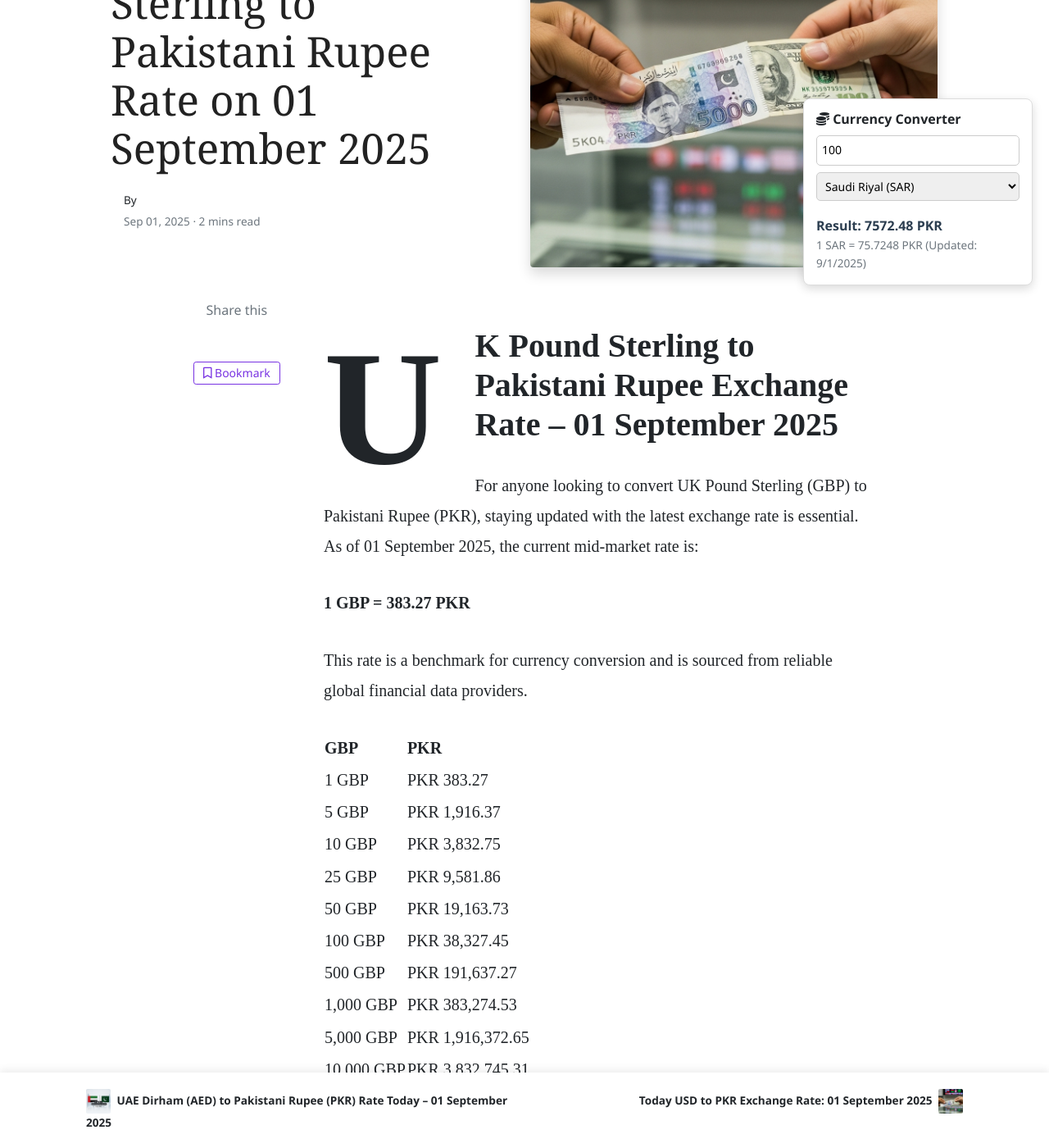
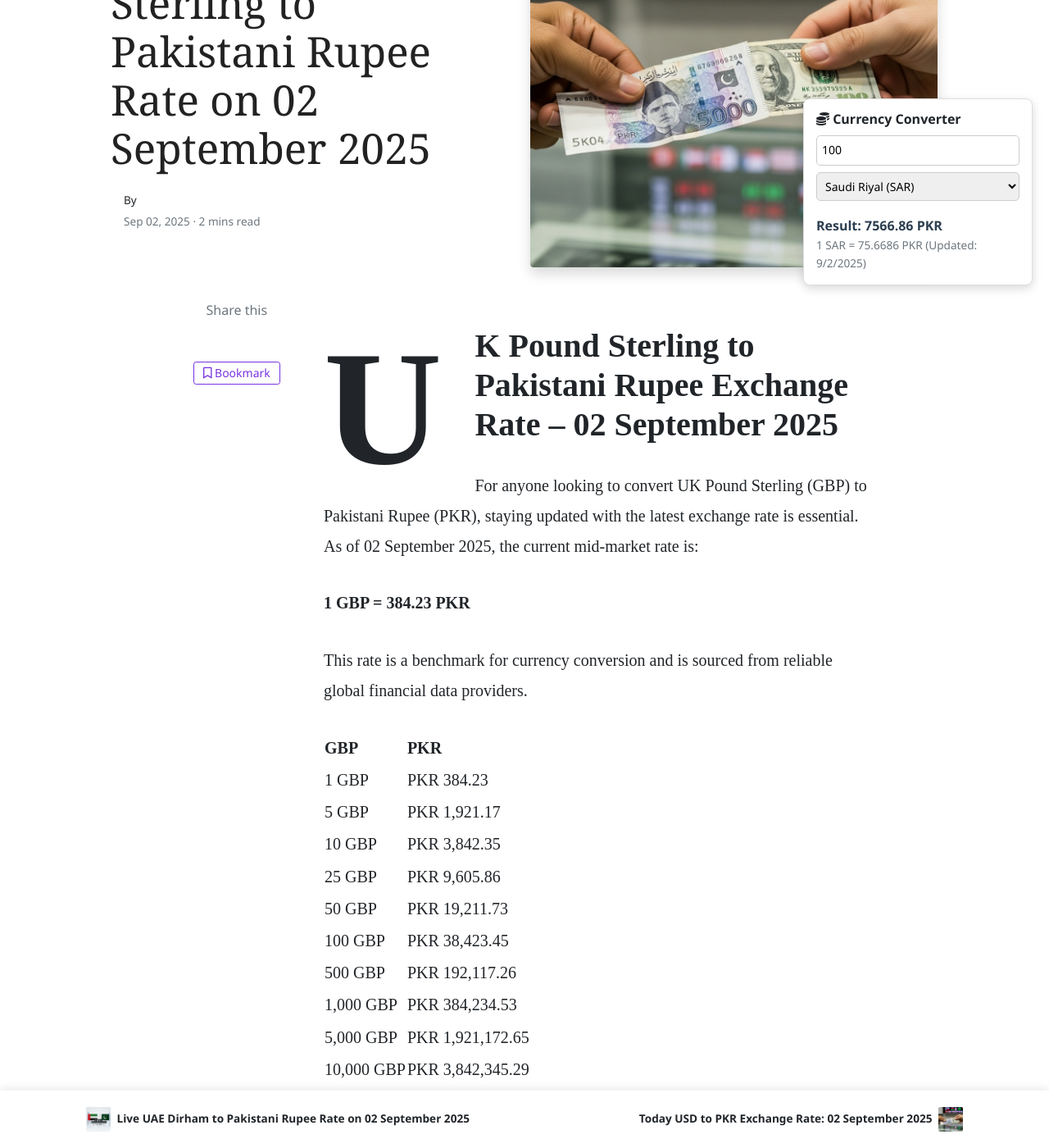
Before and after one commit to mlcom/mlcom.github.io, a Jekyll site: the page built from _posts/2025-09-02-today-uk-pound-sterling-to-pkr-exchange-rate-september-2025-prices-updated-gbp-to-pkr.md, in a window 1280 px wide and 1400 px high, scrolled down 295 px. Shown: the whole window at 82% size. Built offline with Jekyll 4.4.1, drawn with Linux system fonts in a browser that asks for light colours; nearby versions of some CDN libraries; comment, search, counter and statistics services are not loaded; some of the changed text lies outside the part shown.

Commit message:
Automated: Update currency rates and generate daily posts

```diff
--- a/_posts/2025-09-01-today-saudi-riyal-to-pkr-exchange-rate-september-2025-prices-updated-sar-to-pkr.md
+++ b/_posts/2025-09-02-today-saudi-riyal-to-pkr-exchange-rate-september-2025-prices-updated-sar-to-pkr.md
@@ -1,32 +1,32 @@
 ---
 layout: post
-title:  'Live Saudi Riyal to Pakistani Rupee Rate on 01 September 2025'
+title:  'Today SAR to PKR Exchange Rate: 02 September 2025'
 author: jane
 categories: [ sar-to-pkr ]
 image: assets/images/sar-to-pkr-rate-today.jpg
 tags: ['SAR to PKR', 'Saudi Riyal to Pakistani Rupee', 'today riyal rate in pakistan', 'saudi riyal rate', 'open market riyal rate']
 ---
 
-# Saudi Riyal to Pakistani Rupee Exchange Rate – 01 September 2025
+# Saudi Riyal to Pakistani Rupee Exchange Rate – 02 September 2025
 
-For anyone looking to convert Saudi Riyal (SAR) to Pakistani Rupee (PKR), staying updated with the latest exchange rate is essential. As of 01 September 2025, the current mid-market rate is:
+For anyone looking to convert Saudi Riyal (SAR) to Pakistani Rupee (PKR), staying updated with the latest exchange rate is essential. As of 02 September 2025, the current mid-market rate is:
 
-**1 SAR = 75.72 PKR**
+**1 SAR = 75.67 PKR**
 
 This rate is a benchmark for currency conversion and is sourced from reliable global financial data providers.
 
 | SAR | PKR |
 | --- | --- |
-| 1 SAR | PKR 75.72 |
-| 5 SAR | PKR 378.62 |
-| 10 SAR | PKR 757.25 |
-| 25 SAR | PKR 1,893.12 |
-| 50 SAR | PKR 3,786.24 |
-| 100 SAR | PKR 7,572.48 |
-| 500 SAR | PKR 37,862.41 |
-| 1,000 SAR | PKR 75,724.83 |
-| 5,000 SAR | PKR 378,624.13 |
-| 10,000 SAR | PKR 757,248.27 |
+| 1 SAR | PKR 75.67 |
+| 5 SAR | PKR 378.34 |
+| 10 SAR | PKR 756.69 |
+| 25 SAR | PKR 1,891.71 |
+| 50 SAR | PKR 3,783.43 |
+| 100 SAR | PKR 7,566.86 |
+| 500 SAR | PKR 37,834.29 |
+| 1,000 SAR | PKR 75,668.59 |
+| 5,000 SAR | PKR 378,342.93 |
+| 10,000 SAR | PKR 756,685.87 |
 
 
 ## Understanding Exchange Rate Fluctuations
--- a/_posts/2025-09-01-today-uae-dirham-to-pkr-exchange-rate-september-2025-prices-updated-aed-to-pkr.md
+++ b/_posts/2025-09-02-today-uae-dirham-to-pkr-exchange-rate-september-2025-prices-updated-aed-to-pkr.md
@@ -1,32 +1,32 @@
 ---
 layout: post
-title:  'UAE Dirham (AED) to Pakistani Rupee (PKR) Rate Today – 01 September 2025'
+title:  'Live UAE Dirham to Pakistani Rupee Rate on 02 September 2025'
 author: jane
 categories: [ aed-to-pkr ]
 image: assets/images/aed-to-pkr-rate-today.jpg
 tags: ['AED to PKR', 'UAE Dirham to Pakistani Rupee', 'dubai dirham to pkr', 'dirham rate in pakistan today', 'uae exchange rate pakistan']
 ---
 
-# UAE Dirham to Pakistani Rupee Exchange Rate – 01 September 2025
+# UAE Dirham to Pakistani Rupee Exchange Rate – 02 September 2025
 
-For anyone looking to convert UAE Dirham (AED) to Pakistani Rupee (PKR), staying updated with the latest exchange rate is essential. As of 01 September 2025, the current mid-market rate is:
+For anyone looking to convert UAE Dirham (AED) to Pakistani Rupee (PKR), staying updated with the latest exchange rate is essential. As of 02 September 2025, the current mid-market rate is:
 
-**1 AED = 77.32 PKR**
+**1 AED = 77.27 PKR**
 
 This rate is a benchmark for currency conversion and is sourced from reliable global financial data providers.
 
 | AED | PKR |
 | --- | --- |
-| 1 AED | PKR 77.32 |
-| 5 AED | PKR 386.61 |
-| 10 AED | PKR 773.23 |
-| 25 AED | PKR 1,933.07 |
-| 50 AED | PKR 3,866.14 |
-| 100 AED | PKR 7,732.28 |
-| 500 AED | PKR 38,661.42 |
-| 1,000 AED | PKR 77,322.83 |
-| 5,000 AED | PKR 386,614.16 |
-| 10,000 AED | PKR 773,228.32 |
+| 1 AED | PKR 77.27 |
+| 5 AED | PKR 386.33 |
+| 10 AED | PKR 772.65 |
+| 25 AED | PKR 1,931.64 |
+| 50 AED | PKR 3,863.27 |
+| 100 AED | PKR 7,726.54 |
+| 500 AED | PKR 38,632.70 |
+| 1,000 AED | PKR 77,265.41 |
+| 5,000 AED | PKR 386,327.03 |
+| 10,000 AED | PKR 772,654.05 |
 
 
 ## Understanding Exchange Rate Fluctuations
--- a/_posts/2025-09-01-today-uk-pound-sterling-to-pkr-exchange-rate-september-2025-prices-updated-gbp-to-pkr.md
+++ b/_posts/2025-09-02-today-uk-pound-sterling-to-pkr-exchange-rate-september-2025-prices-updated-gbp-to-pkr.md
@@ -1,32 +1,32 @@
 ---
 layout: post
-title:  'Live UK Pound Sterling to Pakistani Rupee Rate on 01 September 2025'
+title:  'Live UK Pound Sterling to Pakistani Rupee Rate on 02 September 2025'
 author: john
 categories: [ gbp-to-pkr ]
 image: assets/images/usd-to-pkr-rate-today.jpg
 tags: ['GBP to PKR', 'UK Pound to Pakistani Rupee', 'pound rate in pakistan', 'great britain pound to pkr', 'uk to pakistan money transfer']
 ---
 
-# UK Pound Sterling to Pakistani Rupee Exchange Rate – 01 September 2025
+# UK Pound Sterling to Pakistani Rupee Exchange Rate – 02 September 2025
 
-For anyone looking to convert UK Pound Sterling (GBP) to Pakistani Rupee (PKR), staying updated with the latest exchange rate is essential. As of 01 September 2025, the current mid-market rate is:
+For anyone looking to convert UK Pound Sterling (GBP) to Pakistani Rupee (PKR), staying updated with the latest exchange rate is essential. As of 02 September 2025, the current mid-market rate is:
 
-**1 GBP = 383.27 PKR**
+**1 GBP = 384.23 PKR**
 
 This rate is a benchmark for currency conversion and is sourced from reliable global financial data providers.
 
 | GBP | PKR |
 | --- | --- |
-| 1 GBP | PKR 383.27 |
-| 5 GBP | PKR 1,916.37 |
-| 10 GBP | PKR 3,832.75 |
-| 25 GBP | PKR 9,581.86 |
-| 50 GBP | PKR 19,163.73 |
-| 100 GBP | PKR 38,327.45 |
-| 500 GBP | PKR 191,637.27 |
-| 1,000 GBP | PKR 383,274.53 |
-| 5,000 GBP | PKR 1,916,372.65 |
-| 10,000 GBP | PKR 3,832,745.31 |
+| 1 GBP | PKR 384.23 |
+| 5 GBP | PKR 1,921.17 |
+| 10 GBP | PKR 3,842.35 |
+| 25 GBP | PKR 9,605.86 |
+| 50 GBP | PKR 19,211.73 |
+| 100 GBP | PKR 38,423.45 |
+| 500 GBP | PKR 192,117.26 |
+| 1,000 GBP | PKR 384,234.53 |
+| 5,000 GBP | PKR 1,921,172.65 |
+| 10,000 GBP | PKR 3,842,345.29 |
 
 
 ## Understanding Exchange Rate Fluctuations
@@ -45,7 +45,7 @@ This depends on your personal needs. If the Pound is currently strong against th
 
 ### How much is 100 Pounds in Pakistani Rupees?
 
-Based on the live mid-market rate, 100 UK Pound Sterling equals **383,274.53** Pakistani Rupees. The final amount may vary based on the service provider's rate and fees.
+Based on the live mid-market rate, 100 UK Pound Sterling equals **384,234.53** Pakistani Rupees. The final amount may vary based on the service provider's rate and fees.
 
 
 
```
Also changed, not shown: other parts of _posts/2025-09-02-today-saudi-riyal-to-pkr-exchange-rate-september-2025-prices-updated-sar-to-pkr.md (+1 -1 lines), other parts of _posts/2025-09-02-today-uae-dirham-to-pkr-exchange-rate-september-2025-prices-updated-aed-to-pkr.md (+1 -1 lines), _data/rates.yml (+139 -139 lines), _posts/2025-09-02-today-us-dollar-to-pkr-exchange-rate-september-2025-prices-updated-usd-to-pkr.md (renamed from _posts/2025-09-01-today-us-dollar-to-pkr-exchange-rate-september-2025-prices-updated-usd-to-pkr.md, +15 -15 lines).
